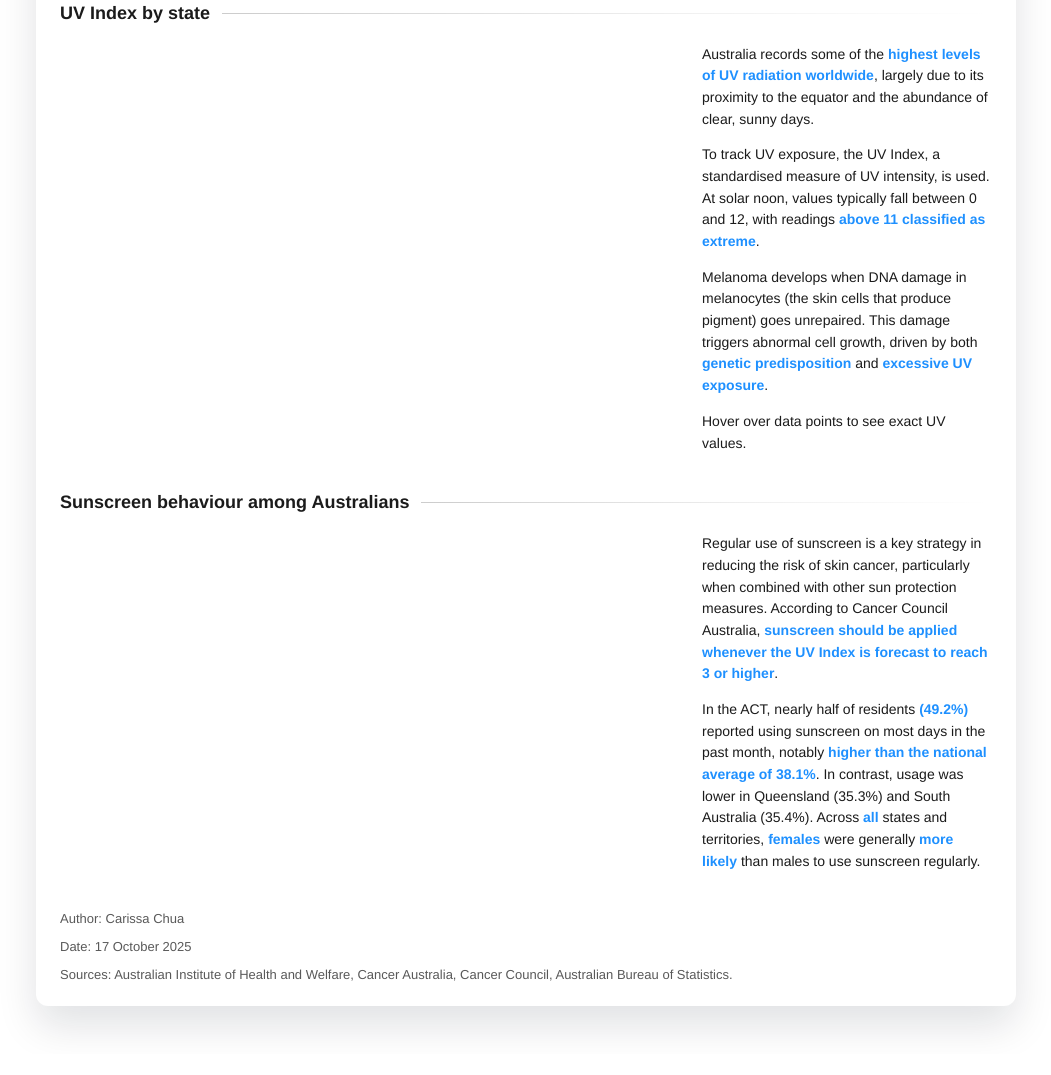
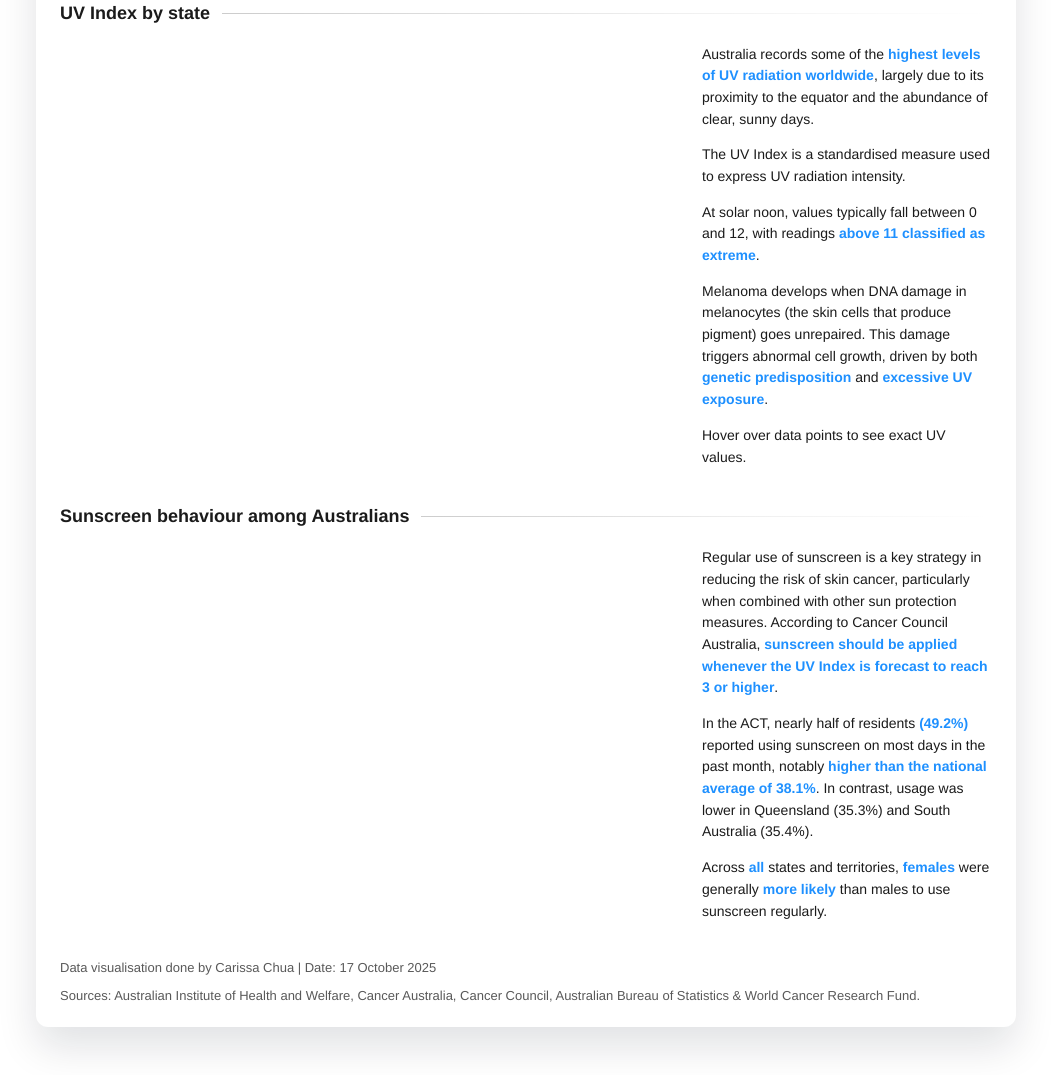
Before and after one commit to cchu0084/fit3179-a2, a plain HTML site: page index.html in a window 1280 px wide. Shown: the part 1492-2567 px from the top of the page, without its empty margins (114-1165 px from the left). Before the commit the page ends 2546 px from the top, so only its background shows below. Drawn offline with Linux system fonts and the light colour scheme; a script that the page names is missing.

Commit message:
Update index.html

```diff
--- a/index.html
+++ b/index.html
@@ -147,6 +147,7 @@
 .chart-row .text-box{ font:400 14px/1.55 "Helvetica Neue", Helvetica, Arial, sans-serif; color:var(--text); min-width:0; }
 .text-shift-right { margin-left: 30px; /* move the text 15px to the right */ }
 
+
   </style>
 </head>
 <body>
@@ -265,8 +266,10 @@
           to the equator and the abundance of clear, sunny days.
           </p>
           <p>
-          To track UV exposure, the UV Index, a standardised measure of UV intensity, is used. At solar noon, values
-          typically fall between 0 and 12, with readings <span class="word-accent">above 11 classified as extreme</span>.
+            The UV Index is a standardised measure used to express UV radiation intensity.
+            </p>
+            <p>
+            At solar noon, values typically fall between 0 and 12, with readings <span class="word-accent">above 11 classified as extreme</span>.
         </p>
         <p>
           Melanoma develops when DNA damage in melanocytes (the skin cells that produce pigment) goes unrepaired.
@@ -293,18 +296,19 @@
         <p>
           In the ACT, nearly half of residents <span class="word-accent">(49.2%)</span> reported using sunscreen on most days in the past
           month, notably <span class="word-accent">higher than the national average of 38.1%</span>. In contrast, usage was lower in Queensland (35.3%)
-          and South Australia (35.4%). Across <span class="word-accent">all</span> states and territories, <span class="word-accent">females</span> were generally <span class="word-accent">more likely</span> than males
+          and South Australia (35.4%).
+          </p>
+          <p>
+          Across <span class="word-accent">all</span> states and territories, <span class="word-accent">females</span> were generally <span class="word-accent">more likely</span> than males
           to use sunscreen regularly.
         </p>
       </div>
     </div>
 
       <footer>
-        Author: Carissa Chua
-        <p>
-        Date: 17 October 2025
-        </p>
-        Sources: Australian Institute of Health and Welfare, Cancer Australia, Cancer Council, Australian Bureau of Statistics.
+        Data visualisation done by Carissa Chua | Date: 17 October 2025
+        <p></p>
+        Sources: Australian Institute of Health and Welfare, Cancer Australia, Cancer Council, Australian Bureau of Statistics & World Cancer Research Fund.
       </footer>
     </main>
   </div>
```
